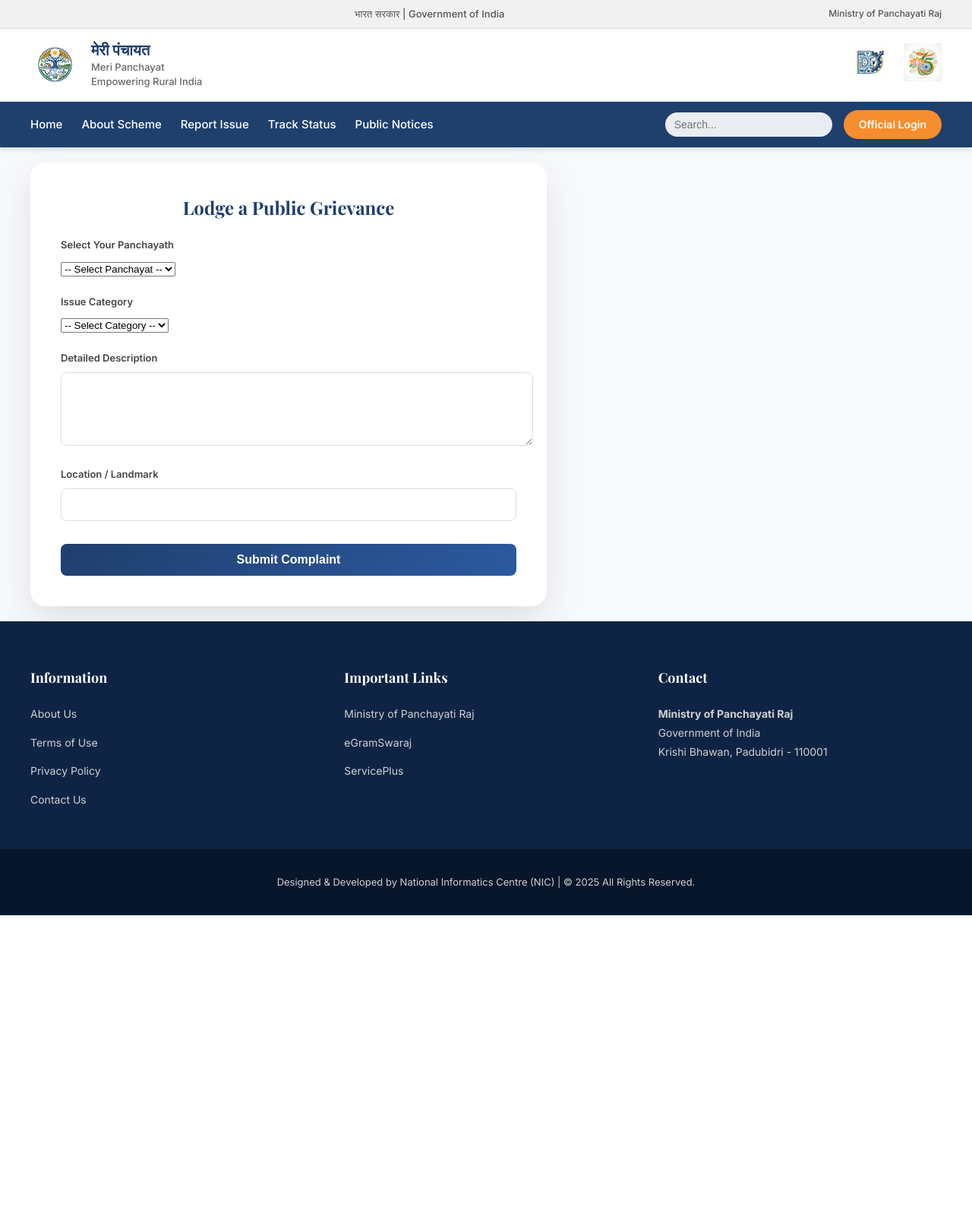
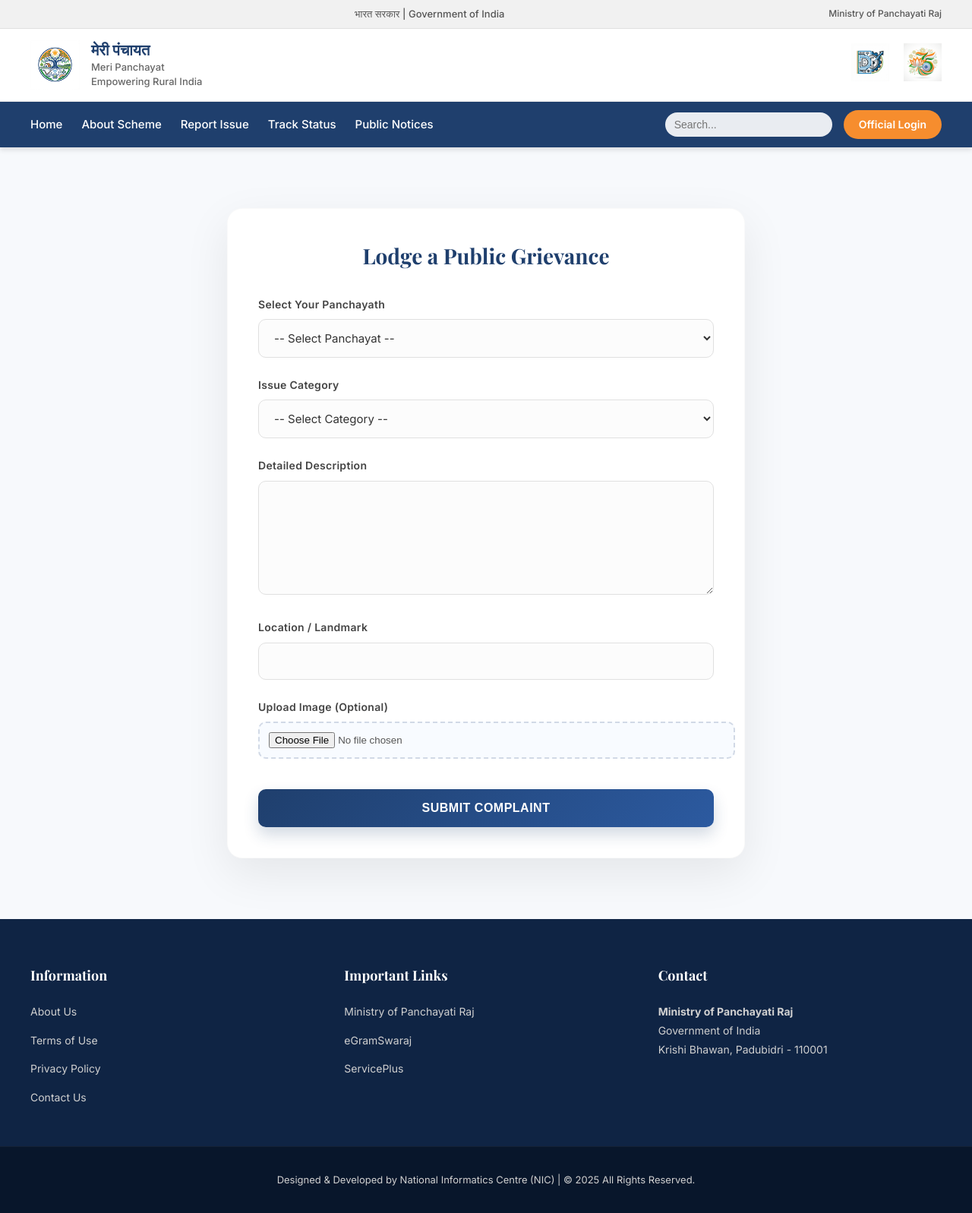
Before and after one commit to Vedansh-Harish-Ail/public-issue-reporting-portal, a Flask app: page /report in a window 1280 px wide. Shown: the whole page at 76% size. Before the commit the page ends 1205 px from the top, so only its background shows below. Run offline with Flask 3, Linux system fonts and the light colour scheme; data comes from the database, SQL or seed files in the repository; both versions use the stored data as it was after the commit; data that the repository does not hold is empty.

Commit message:
shammi❤️

```diff
--- a/app.py
+++ b/app.py
@@ -7,7 +7,7 @@
 # moment = Moment(app) # Removed as package install was cancelled
 app.secret_key = os.environ.get("SECRET_KEY", "new_secure_random_key_2025")
 
-DB_NAME = "panchayath.db"
+DB_NAME = "database/panchayath.db"
 
 # ---------------- DATABASE CONNECTION ----------------
 
@@ -45,6 +45,7 @@
         category TEXT,
         description TEXT,
         location TEXT,
+        photo_path TEXT,
         status TEXT DEFAULT 'Pending',
         created_at DATETIME DEFAULT CURRENT_TIMESTAMP
     );
@@ -105,16 +106,37 @@
 
     conn = connect_db()
 
+    # Check/Add photo_path column if not exists
+    try:
+        conn.execute("SELECT photo_path FROM issues LIMIT 1")
+    except sqlite3.OperationalError:
+        conn.execute("ALTER TABLE issues ADD COLUMN photo_path TEXT")
+        conn.commit()
+
     if request.method == "POST":
         panchayath_id = request.form["panchayath_id"]
         category = request.form["category"]
         description = request.form["description"]
         location = request.form["location"]
 
+        image = request.files.get("image")
+        image_filename = None
+
+        if image and image.filename != "":
+            upload_folder = os.path.join("static", "uploads")
+            os.makedirs(upload_folder, exist_ok=True)
+            # Simple secure filename or timestamp based
+            import time
+            from werkzeug.utils import secure_filename
+            ext = os.path.splitext(image.filename)[1]
+            filename = f"issue_{int(time.time())}{ext}"
+            image.save(os.path.join(upload_folder, filename))
+            image_filename = f"uploads/{filename}"
+
         conn.execute("""
-            INSERT INTO issues (panchayath_id, category, description, location)
-            VALUES (?, ?, ?, ?)
-        """, (panchayath_id, category, description, location))
+            INSERT INTO issues (panchayath_id, category, description, location, photo_path)
+            VALUES (?, ?, ?, ?, ?)
+        """, (panchayath_id, category, description, location, image_filename))
 
         conn.commit()
         conn.close()
@@ -136,6 +158,10 @@
     """).fetchall()
     conn.close()
     return render_template("citizen/track_issue.html", issues=issues)
+
+@app.route("/about")
+def about():
+    return render_template("citizen/about.html")
 
 @app.route("/notices")
 def notices():
--- a/static/css/citizen.css
+++ b/static/css/citizen.css
@@ -160,3 +160,126 @@
     font-weight: 500;
     opacity: 0.9;
 }
+
+/* ================= REPORT ISSUE FORM ================= */
+.report-form-wrapper {
+    display: flex;
+    justify-content: center;
+    padding: 60px 0;
+    min-height: 80vh;
+    /* Ensure it takes good height */
+}
+
+.report-form-card {
+    background: var(--white);
+    width: 100%;
+    max-width: 600px;
+    padding: 40px;
+    border-radius: 20px;
+    box-shadow: 0 20px 60px rgba(0, 0, 0, 0.08);
+    /* Soft, deep shadow */
+    border: 1px solid rgba(0, 0, 0, 0.02);
+}
+
+.report-form-card .section-title {
+    margin-bottom: 30px;
+    font-size: 28px;
+    text-align: center;
+    color: var(--primary-color);
+}
+
+.form-group {
+    margin-bottom: 25px;
+}
+
+.form-group label {
+    display: block;
+    margin-bottom: 8px;
+    font-weight: 600;
+    color: #444;
+    font-size: 14px;
+    letter-spacing: 0.3px;
+}
+
+.form-control {
+    width: 100%;
+    padding: 14px 16px;
+    border: 1px solid #e0e0e0;
+    border-radius: 10px;
+    font-size: 15px;
+    background-color: #fcfcfc;
+    transition: all 0.3s cubic-bezier(0.25, 0.8, 0.25, 1);
+    box-sizing: border-box;
+    font-family: inherit;
+    color: var(--text-color);
+}
+
+.form-control:hover {
+    background-color: #fff;
+    border-color: #ccc;
+}
+
+.form-control:focus {
+    background-color: #fff;
+    border-color: var(--primary-color);
+    box-shadow: 0 0 0 4px rgba(31, 63, 109, 0.1);
+    /* Based on primary color */
+    outline: none;
+}
+
+textarea.form-control {
+    resize: vertical;
+    min-height: 120px;
+    line-height: 1.6;
+}
+
+/* Custom File Upload */
+.file-upload-wrapper {
+    position: relative;
+    overflow: hidden;
+    display: inline-block;
+    width: 100%;
+}
+
+.file-input {
+    width: 100%;
+    padding: 12px;
+    background: #f8fbff;
+    border: 2px dashed #d1d9e6;
+    border-radius: 10px;
+    cursor: pointer;
+    transition: all 0.3s;
+    color: #555;
+}
+
+.file-input:hover {
+    border-color: var(--primary-color);
+    background: #fff;
+}
+
+/* Button */
+.btn-submit {
+    width: 100%;
+    padding: 16px;
+    background: linear-gradient(135deg, var(--primary-color), #2c5aa0);
+    color: var(--white);
+    font-weight: 700;
+    border: none;
+    border-radius: 10px;
+    font-size: 16px;
+    cursor: pointer;
+    transition: all 0.3s ease;
+    margin-top: 15px;
+    letter-spacing: 0.5px;
+    text-transform: uppercase;
+    box-shadow: 0 10px 20px rgba(31, 63, 109, 0.2);
+}
+
+.btn-submit:hover {
+    transform: translateY(-2px);
+    box-shadow: 0 15px 30px rgba(31, 63, 109, 0.3);
+}
+
+.btn-submit:active {
+    transform: translateY(0);
+}
--- a/static/css/layout.css
+++ b/static/css/layout.css
@@ -42,6 +42,11 @@
     max-width: 1200px;
     margin: auto;
     padding: 0 16px;
+}
+
+.mx-auto {
+    margin-left: auto;
+    margin-right: auto;
 }
 
 main {
--- a/static/css/style.css
+++ b/static/css/style.css
@@ -193,6 +193,10 @@
 }
 
 /* ================= ABOUT SECTION ================= */
+html {
+  scroll-behavior: smooth;
+}
+
 .about-card {
   display: flex;
   background: var(--white);
--- a/templates/admin/issue_detail.html
+++ b/templates/admin/issue_detail.html
@@ -105,7 +105,7 @@
             <h5
               style="margin-top: 0; color: #444; font-size: 12px; letter-spacing: 1px; text-transform: uppercase; margin-bottom: 10px;">
               Attachment</h5>
-            <img src="{{ url_for('static', filename='uploads/' + issue.photo_path.split('/')[-1]) }}"
+            <img src="{{ url_for('static', filename=issue.photo_path) }}"
               style="width: 100%; border-radius: 8px; border: 1px solid #eee;">
           </div>
           {% endif %}
--- a/templates/citizen/report_issue.html
+++ b/templates/citizen/report_issue.html
@@ -1,23 +1,21 @@
-<!-- templates/citizen/report_issue.html -->
 {% extends "base.html" %}
 {% block css %}
 <link rel="stylesheet" href="{{ url_for('static', filename='css/citizen.css') }}">
-<link rel="stylesheet" href="{{ url_for('static', filename='css/admin.css') }}"> <!-- Reusing admin-login-card -->
 {% endblock %}
 
 {% block content %}
 
-<div class="container my-5">
-  <div class="admin-login-card mx-auto" style="max-width: 600px;">
+<div class="report-form-wrapper">
+  <div class="report-form-card">
 
-    <h2 class="section-title" style="font-size: 24px; margin-bottom: 20px;">Lodge a Public Grievance</h2>
+    <h2 class="section-title">Lodge a Public Grievance</h2>
 
-    <form method="post">
+    <form method="post" enctype="multipart/form-data">
 
       <!-- Panchayath Selection (Required for logic) -->
       <div class="form-group">
         <label>Select Your Panchayath</label>
-        <select name="panchayath_id" required>
+        <select name="panchayath_id" class="form-control" required>
           <option value="">-- Select Panchayat --</option>
           {% for p in panchayaths %}
           <option value="{{ p.id }}">{{ p.name }}</option>
@@ -28,7 +26,7 @@
       <!-- Category -->
       <div class="form-group">
         <label>Issue Category</label>
-        <select name="category" required>
+        <select name="category" class="form-control" required>
           <option value="">-- Select Category --</option>
           <option>Garbage Collection</option>
           <option>Water Supply</option>
@@ -42,18 +40,23 @@
       <!-- Description -->
       <div class="form-group">
         <label>Detailed Description</label>
-        <textarea name="description" rows="5" required
-          style="width: 100%; border-radius: 8px; border: 1px solid #ddd; padding: 10px;"></textarea>
+        <textarea name="description" rows="5" class="form-control" required></textarea>
       </div>
 
       <!-- Location -->
       <div class="form-group">
         <label>Location / Landmark</label>
-        <input type="text" name="location" required>
+        <input type="text" name="location" class="form-control" required>
+      </div>
+
+      <!-- Image Upload -->
+      <div class="form-group">
+        <label>Upload Image (Optional)</label>
+        <input type="file" name="image" accept="image/*" class="file-input">
       </div>
 
       <!-- Submit -->
-      <button type="submit" class="login-btn-primary">Submit Complaint</button>
+      <button type="submit" class="btn-submit">Submit Complaint</button>
 
     </form>
   </div>
```
Also changed, not shown: templates/base.html (+21 -17 lines), templates/citizen/about.html (added, +49 -0 lines), templates/citizen/index.html (+21 -15 lines), templates/citizen/track_issue.html (+7 -0 lines), database/panchayath.db, panchayath.db.
